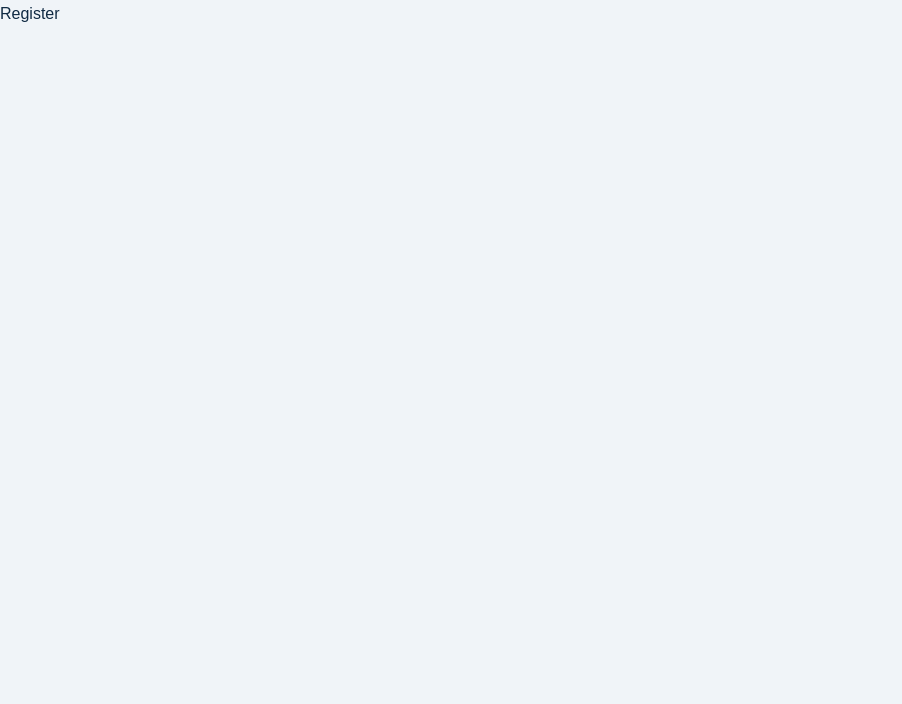
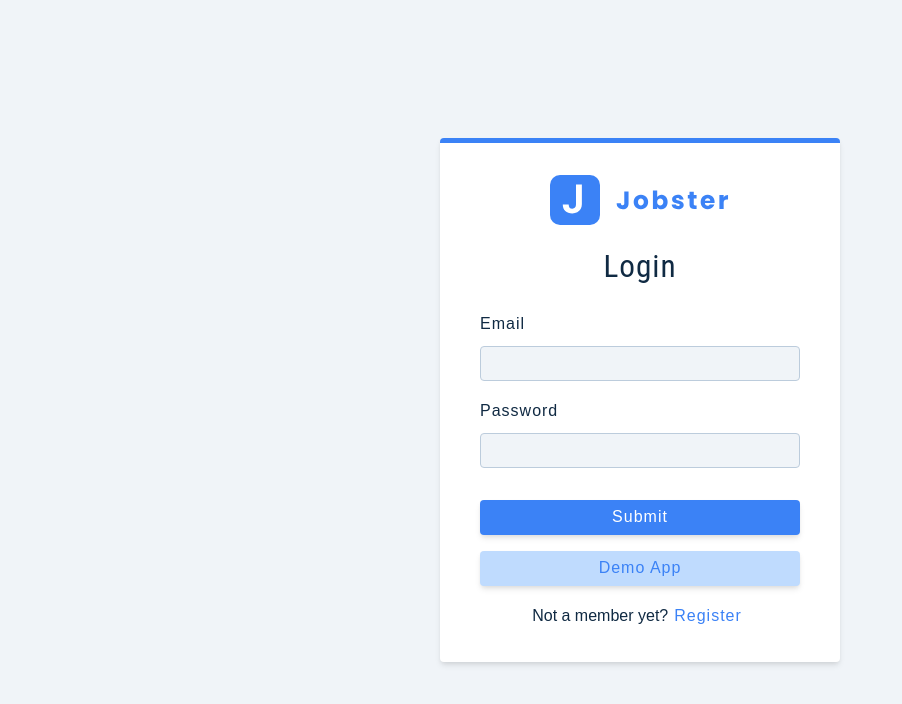
Before and after one commit to aljorgevi/find-job-redux, a React (Create React App) app: page /register in a window 1280 px wide. Shown: the top 704 px of the page, without its empty margins (0-902 px from the left). Built offline with nearby package versions, Linux system fonts and the light colour scheme.

Commit message:
add register set-up

```diff
--- /dev/null
+++ b/src/components/FormRow.js
@@ -0,0 +1,18 @@
+const FormRow = ({ type, name, value, handleChange, labelText }) => {
+	return (
+		<div className='form-row'>
+			<label htmlFor={name} className='form-label'>
+				{labelText || name}
+			</label>
+			<input
+				id={name}
+				type={type}
+				name={name}
+				value={value}
+				onChange={handleChange}
+				className='form-input'
+			/>
+		</div>
+	);
+};
+export default FormRow;
--- a/src/components/index.js
+++ b/src/components/index.js
@@ -1,6 +1,6 @@
 // import BigSidebar from './BigSidebar';
 // import ChartsContainer from './ChartsContainer';
-// import FormRow from './FormRow';
+import FormRow from './FormRow';
 // import FormRowSelect from './FormRowSelect';
 // import JobsContainer from './JobsContainer';
 import Logo from './Logo';
@@ -10,8 +10,8 @@
 // import StatsContainer from './StatsContainer';
 
 export {
-	Logo
-	// FormRow,
+	Logo,
+	FormRow
 	// Navbar,
 	// SmallSidebar,
 	// BigSidebar,
--- a/src/pages/Register.js
+++ b/src/pages/Register.js
@@ -1,5 +1,76 @@
+import { useState, useEffect } from 'react';
+import { Logo, FormRow } from '../components';
+import Wrapper from '../assets/wrappers/RegisterPage';
+
+const initialState = {
+	name: '',
+	email: '',
+	password: '',
+	isMember: true
+};
+
+const isLoading = false;
+
 const Register = () => {
-	return <div>Register</div>;
+	const [values, setValues] = useState(initialState);
+
+	const handleChange = event => {
+		console.log(event.target);
+	};
+
+	const onSubmit = event => {
+		event.preventDefault();
+
+		console.log(event.target);
+	};
+
+	return (
+		<Wrapper className='full-page'>
+			<form className='form' onSubmit={onSubmit}>
+				<Logo />
+				<h3>{values.isMember ? 'Login' : 'Register'}</h3>
+				{/* name field */}
+				{!values.isMember && (
+					<FormRow
+						type='text'
+						name='name'
+						value={values.name}
+						handleChange={handleChange}
+					/>
+				)}
+				{/* email field */}
+				<FormRow
+					type='email'
+					name='email'
+					value={values.email}
+					handleChange={handleChange}
+				/>
+				{/* password field */}
+				<FormRow
+					type='password'
+					name='password'
+					value={values.password}
+					handleChange={handleChange}
+				/>
+				<button type='submit' className='btn btn-block' disabled={isLoading}>
+					{isLoading ? 'loading...' : 'submit'}
+				</button>
+				<button
+					type='button'
+					className='btn btn-block btn-hipster'
+					disabled={isLoading}
+				>
+					{isLoading ? 'loading...' : 'demo app'}
+				</button>
+				<p>
+					{values.isMember ? 'Not a member yet?' : 'Already a member?'}
+					<button type='button' className='member-btn'>
+						{values.isMember ? 'Register' : 'Login'}
+					</button>
+				</p>
+			</form>
+		</Wrapper>
+	);
 };
 
 export default Register;
```
